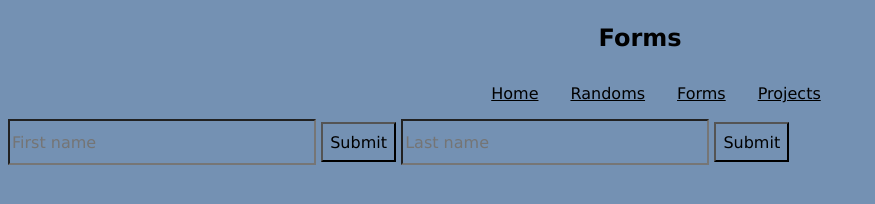
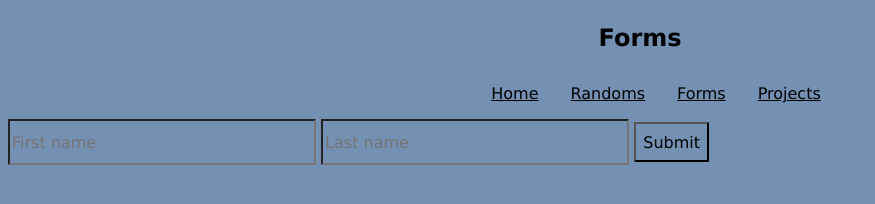
Before and after one commit to front-end-fundamentals-2025/fef-portfolio-nivinmuhamed, a plain HTML site: page forms.html in a window 1280 px wide. Shown: the whole page, without its empty margins (0-875 px from the left). Drawn offline with Linux system fonts and the light colour scheme.

Commit message:
removed one submit

```diff
--- a/forms.html
+++ b/forms.html
@@ -32,7 +32,7 @@
     <main>
       <form>
       <input type="text" placeholder="First name" class="large-input"/>
-      <button class="large-button">Submit</button>
+
 
       <input type="text" placeholder="Last name" class="large-input"/>
       <button class="large-button">Submit</button>
```
